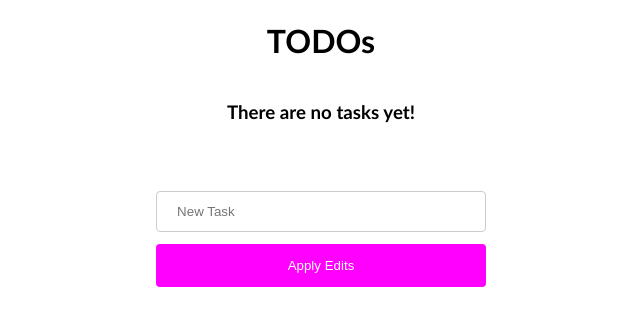
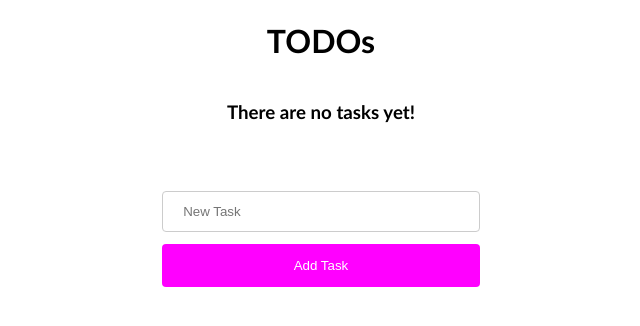
Before and after one commit to Michaelszeng/Flask-Jinja2-Task-Tracker-App, a Flask app: page / in a window 1280 px wide. Shown: the top 326 px of the page, without its empty margins (319-959 px from the left). Run offline with Flask 2, Linux system fonts and the light colour scheme; data that the repository does not hold is empty.

Commit message:
added comments

```diff
--- a/app.py
+++ b/app.py
@@ -20,7 +20,6 @@
 app = Flask(__name__)
 load_dotenv()
 
-#Define and initialize database test.db
 app.config['SQLALCHEMY_DATABASE_URI'] = os.environ["SQLALCHEMY_DATABASE_URI"]   #Placing the database URI in .env so it is secure (things in .env get but in OS environment variables); .env is in gitignore
 db = SQLAlchemy(app)
 CORS(app)
@@ -38,7 +37,7 @@
 
 @app.route('/', methods=['POST', 'GET'])
 def index():
-    if request.method == 'POST':
+    if request.method == 'POST':    #Need to use POST request if retreiving new content from html
         task_content = request.form['new_task_content']  #Get content of form with id 'content'
         new_task = Todo(content=task_content)
         try:
@@ -54,7 +53,7 @@
 
 @app.route('/delete/<int:id>', methods=['GET'])
 def delete(id):
-    task_to_delete = Todo.query.get_or_404(id)  # get task by id (or 404 if not found)
+    task_to_delete = Todo.query.get_or_404(id)  #Get task by id (or 404 if not found)
     try:
         db.session.delete(task_to_delete)
         db.session.commit()
@@ -64,10 +63,10 @@
 
 @app.route('/update/<int:id>', methods=['GET', 'POST'])
 def update(id):
-    task_to_update = Todo.query.get_or_404(id)
+    task_to_update = Todo.query.get_or_404(id)  #Get task by id (or 404 if not found)
     if request.method == 'POST':
-        task_to_update.content = request.form['new_task_content']
         try:
+            task_to_update.content = request.form['new_task_content']
             db.session.commit()
             return redirect('/')
         except:
--- a/templates/index.html
+++ b/templates/index.html
@@ -37,7 +37,7 @@
     <div class="form">
         <form actions="/" method="POST">
             <input type="text" name="new_task_content" id="new_task_content" placeholder="New Task">
-            <input type="submit" value="Apply Edits">
+            <input type="submit" value="Add Task">
         </form>
     </div>
 
--- a/templates/update.html
+++ b/templates/update.html
@@ -12,7 +12,7 @@
     <div class="form">
         <form actions="/update/{{task.id}}" method="POST">
             <input type="text" name="new_task_content" id="new_task_content" value="{{task.content}}">
-            <input type="submit" value="Update">
+            <input type="submit" value="Apply Edits">
         </form>
     </div>
 
```
Also changed, not shown: instance/tasks.db.
